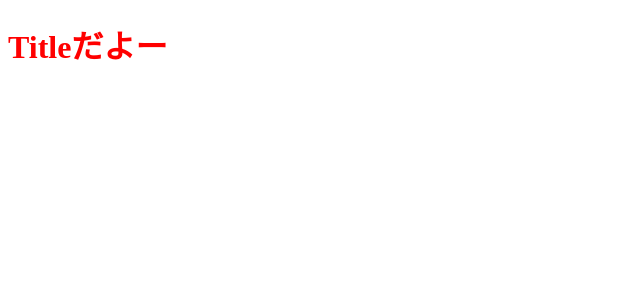
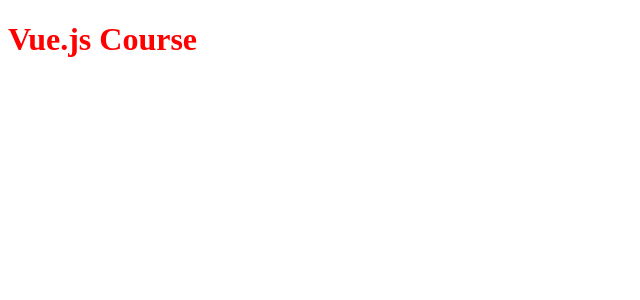
Before and after one commit to linkalls/vue-lesson, a Vue app: page / in a window 1280 px wide. Shown: the top 300 px of the page, without its empty margins (0-640 px from the left). Built offline with nearby package versions, Linux system fonts and the light colour scheme.

Commit message:
{{}}でjsの変数と家庭数が呼び出せる

```diff
--- a/src/App.vue
+++ b/src/App.vue
@@ -1,10 +1,9 @@
 <script setup>
-const userName = "Yoshipi"
-console.log(userName)
+const title = "Vue.js Course"
 </script>
 
 <template>
-  <h1>Titleだよー</h1>
+  <h1>{{title}}</h1>
 </template>
 
 <style>
```
